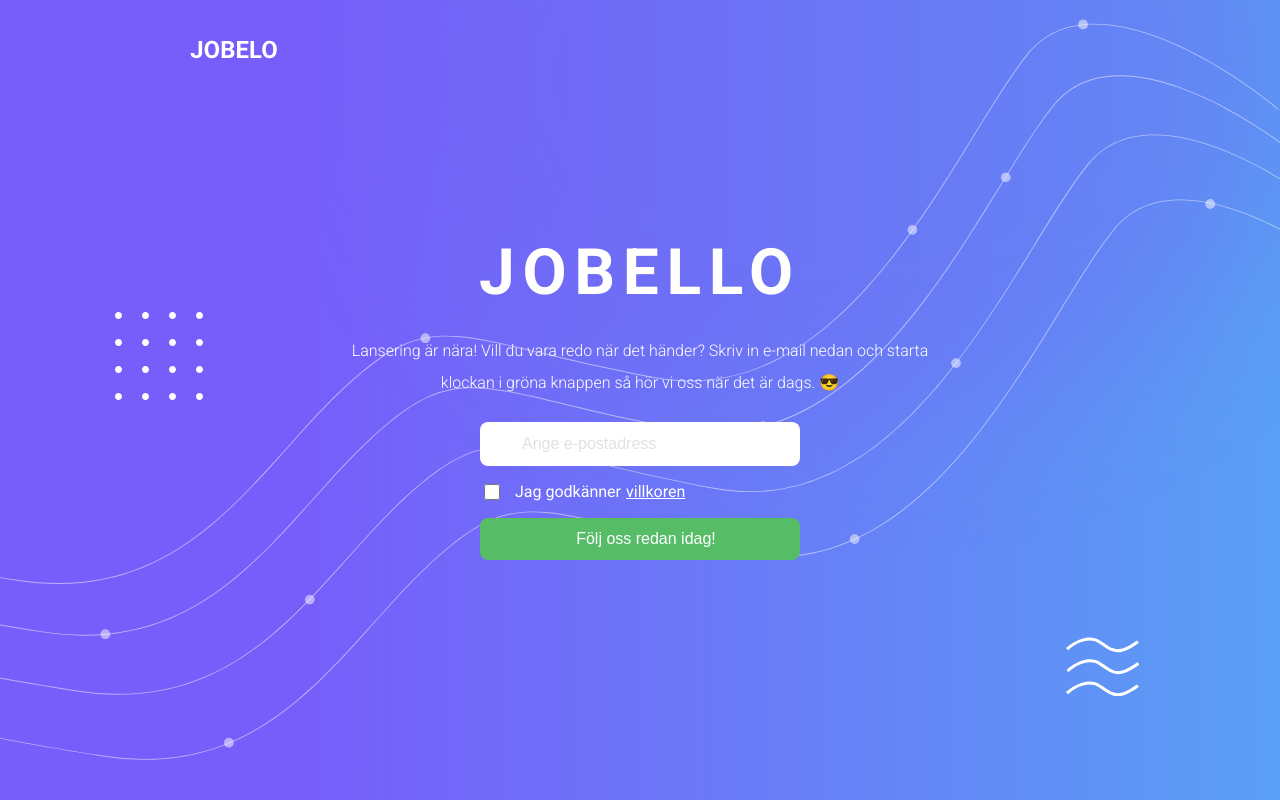
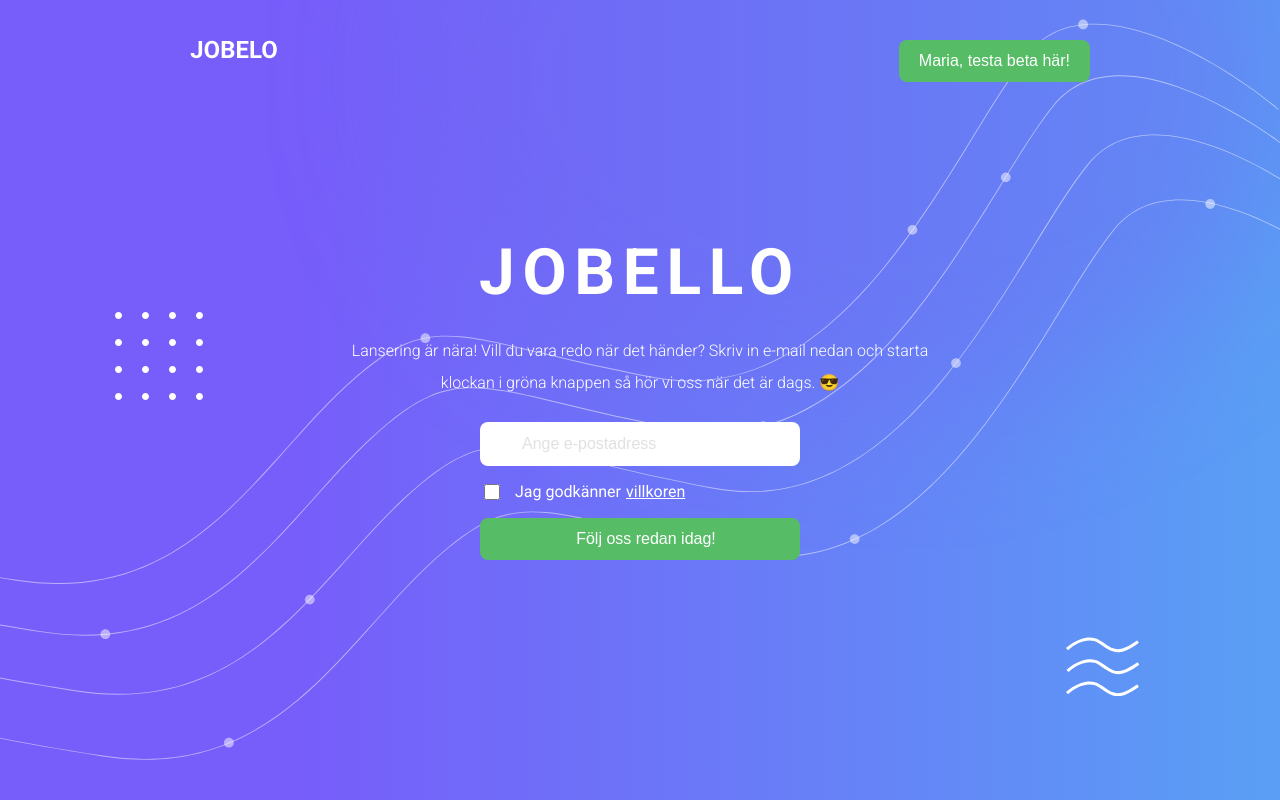
Before and after one commit to Jobber-project/coming-soon, a Gatsby site: page /earlybird in a window 1280 px wide. Built offline with nearby package versions, Linux system fonts and the light colour scheme; Gatsby itself is replaced by a stand-in of ours.

Commit message:
Added beta-button

```diff
--- a/src/components/Layout.js
+++ b/src/components/Layout.js
@@ -33,6 +33,8 @@ const GlobalStyle = createGlobalStyle`
 `
 
 const Head = styled.div`
+  display: flex;
+  justify-content: space-between;
   z-index: 2;
   position: relative;
   width: 100%;
@@ -57,6 +59,38 @@ const Main = styled.main`
   height: 100%;
 `
 
+const Button = styled.button`
+  -webkit-appearance: none;
+  outline: none;
+  appearance: none;
+  border: none;
+  cursor: pointer;
+  align-items: center;
+  justify-content: center;
+  height: 42px;
+  background: #56bd66;
+  border-radius: 8px;
+  padding: 0px 20px;
+  &:hover {
+    background: #5ec36e;
+  }
+
+  &:active {
+    background: #55b363;
+  }
+`
+
+const ButtonText = styled.p`
+  font-style: normal;
+  font-weight: 500;
+  font-size: 1.6rem;
+  cursor: pointer;
+  user-select: none;
+  outline: none;
+  border: none;
+  color: #ffffff;
+`
+
 export default function Layout({ title, children }) {
   return (
     <ApolloProvider client={client}>
@@ -72,6 +106,13 @@ export default function Layout({ title, children }) {
         <LogoWrapper>
           <Link to="/">
             <Logo />
+          </Link>
+        </LogoWrapper>
+        <LogoWrapper>
+          <Link to="http://beta.jobello.se/">
+            <Button>
+              <ButtonText>Maria, testa beta här!</ButtonText>
+            </Button>
           </Link>
         </LogoWrapper>
       </Head>
```
Also changed, not shown: 1 other file.
